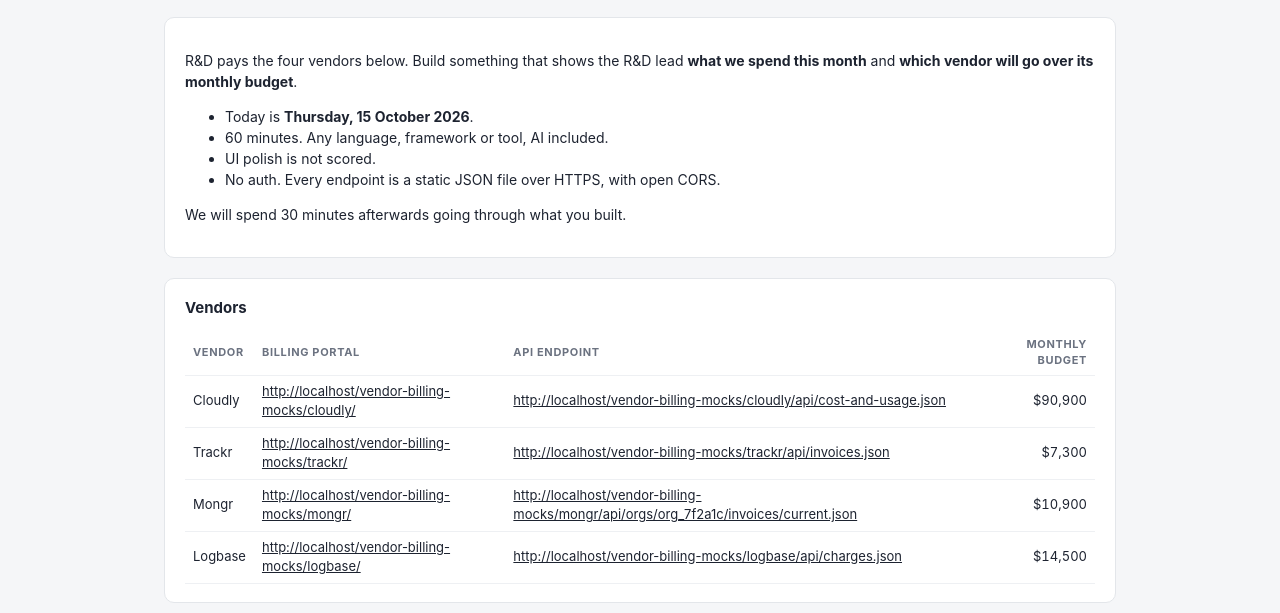
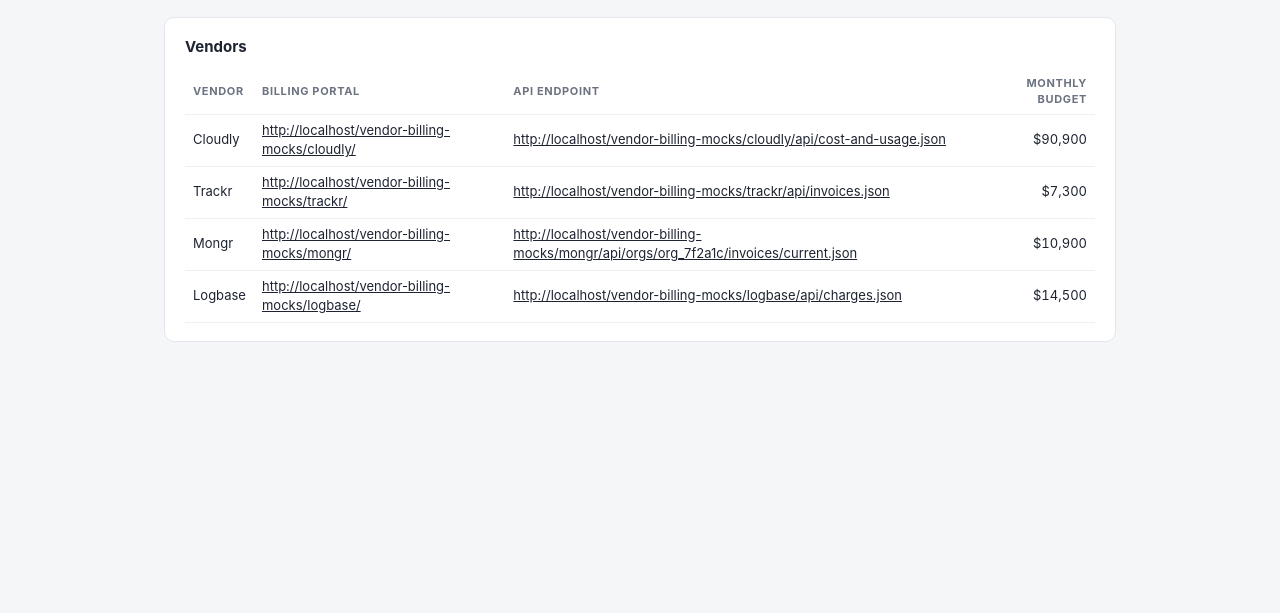
Before and after one commit to imagenai/interviews, a plain HTML site: page vendor-billing-mocks/index.html in a window 1280 px wide. Shown: the part 119-732 px from the top of the page. Drawn offline with Linux system fonts and the light colour scheme.

Commit message:
Remove the brief text from the vendor billing mocks page
Co-Authored-By: Claude Opus 5.5 <noreply@anthropic.com>

```diff
--- a/vendor-billing-mocks/index.html
+++ b/vendor-billing-mocks/index.html
@@ -19,13 +19,6 @@ border-radius:99px;background:#eef0f3}
 </style></head>
 <body><header><b>Interview assignment</b>
 <span class="acct"></span></header><main><h1>SaaS costs monitor</h1>
-<section class="card"><p>R&amp;D pays the four vendors below. Build something that shows the R&amp;D lead
-<b>what we spend this month</b> and <b>which vendor will go over its monthly budget</b>.</p>
-<ul><li>Today is <b>Thursday, 15 October 2026</b>.</li>
-<li>60 minutes. Any language, framework or tool, AI included.</li>
-<li>UI polish is not scored.</li>
-<li>No auth. Every endpoint is a static JSON file over HTTPS, with open CORS.</li></ul>
-<p>We will spend 30 minutes afterwards going through what you built.</p></section>
 <section class="card"><h2>Vendors</h2><table><thead><tr><th>Vendor</th><th>Billing portal</th><th>API endpoint</th>
 <th class="n">Monthly budget</th></tr></thead><tbody><tr><td>Cloudly</td><td><a data-abs href='cloudly/'>cloudly/</a></td><td><a data-abs href='cloudly/api/cost-and-usage.json'>cloudly/api/cost-and-usage.json</a></td><td class='n'>$90,900</td></tr><tr><td>Trackr</td><td><a data-abs href='trackr/'>trackr/</a></td><td><a data-abs href='trackr/api/invoices.json'>trackr/api/invoices.json</a></td><td class='n'>$7,300</td></tr><tr><td>Mongr</td><td><a data-abs href='mongr/'>mongr/</a></td><td><a data-abs href='mongr/api/orgs/org_7f2a1c/invoices/current.json'>mongr/api/orgs/org_7f2a1c/invoices/current.json</a></td><td class='n'>$10,900</td></tr><tr><td>Logbase</td><td><a data-abs href='logbase/'>logbase/</a></td><td><a data-abs href='logbase/api/charges.json'>logbase/api/charges.json</a></td><td class='n'>$14,500</td></tr></tbody></table></section>
 <script>document.querySelectorAll('[data-abs]').forEach(a=>{a.textContent=new URL(a.getAttribute('href'),location.href).href})</script></main></body></html>
```
